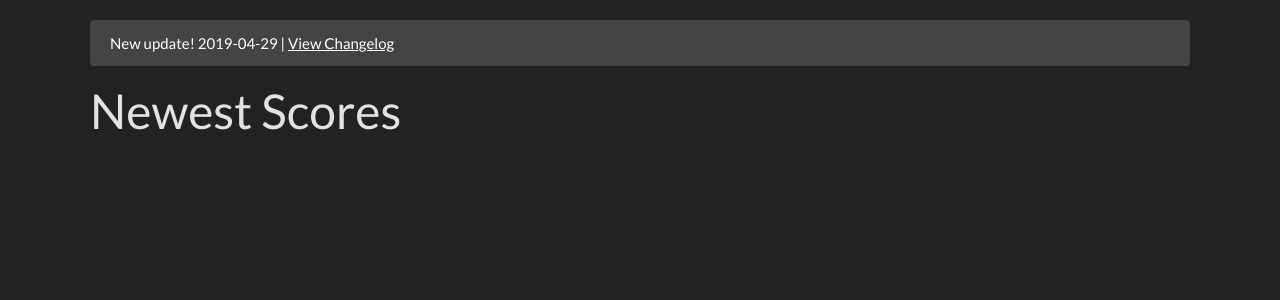
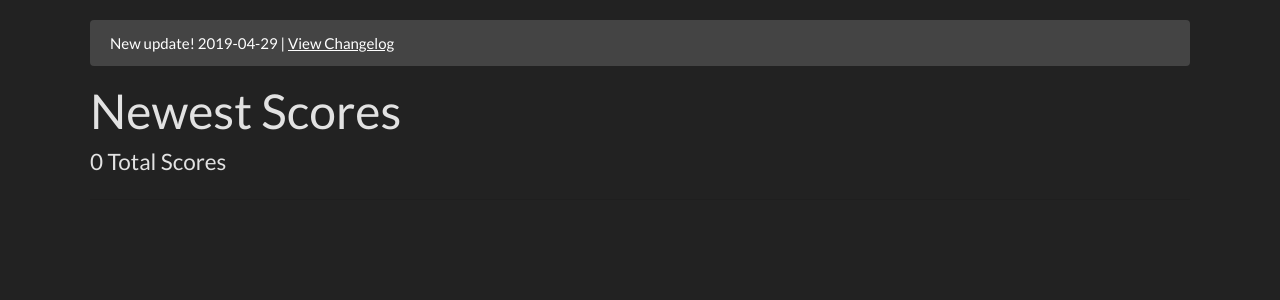
Before and after one commit to dj505/ArrowTracker, a Flask app: page / in a window 1280 px wide. Shown: the part 71-371 px from the top of the page. Run offline with Flask 2, Linux system fonts and the light colour scheme; data that the repository does not hold is empty; parts of the project's set-up code (start-up, migrations or seed data) failed here and were passed over; some libraries are stand-ins or nearby versions.

Commit message:
Total score count yay~

```diff
--- a/app/main/routes.py
+++ b/app/main/routes.py
@@ -3,7 +3,7 @@ from flask_login import current_user, login_required
 from app.main.forms import SearchForm, TournamentForm, TournamentEditForm
 from app.models import Post, Tournament
 from app import songlist_pairs, difficulties, db
-from sqlalchemy import desc, or_
+from sqlalchemy import desc, or_, func
 from app.config import GetChangelog
 from app.main.utils import save_picture, allowed_file
 import os
@@ -16,7 +16,8 @@ def home():
     flash(flashmsg, 'secondary')
     page = request.args.get('page', 1, type=int)
     scores = Post.query.order_by(Post.date_posted.desc()).paginate(per_page=15, page=page)
-    return render_template("home.html", scores=scores)
+    total = db.engine.execute('select count(*) from Post').scalar()
+    return render_template("home.html", scores=scores, total=total)
 
 @main.route('/about')
 def about():
--- a/app/templates/home.html
+++ b/app/templates/home.html
@@ -11,6 +11,7 @@
   </head>
   {% block body %}
     <h1>Newest Scores</h1>
+    <h4>{{ total }} Total Scores</h4>
     <hr class="my-4">
     {% for score in scores.items %}
       <article class="media content-section" style="overflow: auto; max-width: 100%">
```
